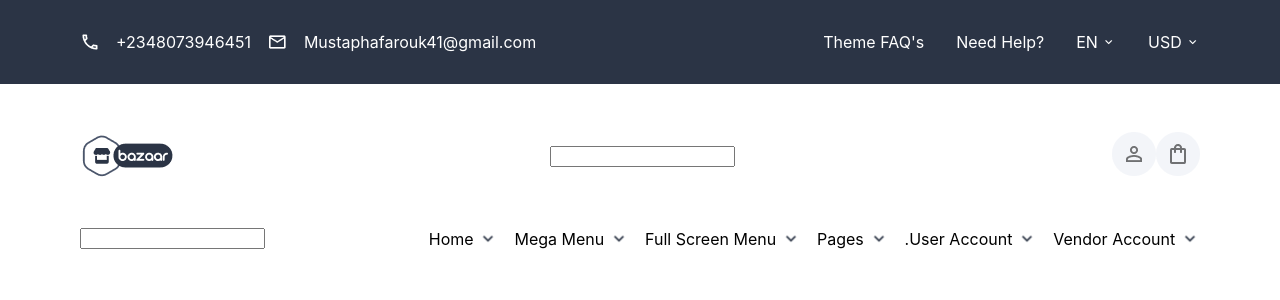
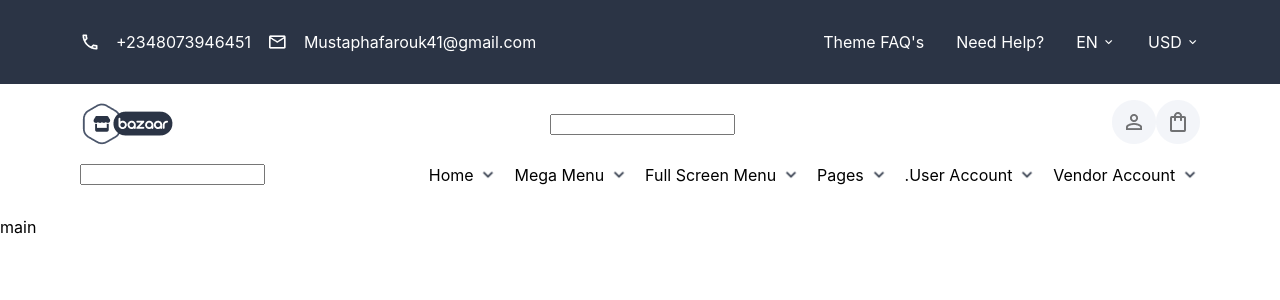
Before and after one commit to Farouk-ayo/ecommerce-, a React (Create React App) app: page / in a window 1280 px wide. Shown: the top 300 px of the page. Built offline with nearby package versions, Linux system fonts and the light colour scheme.

Commit message:
about to create the main page"

```diff
--- a/src/UI/Header.module.css
+++ b/src/UI/Header.module.css
@@ -1,7 +1,7 @@
 .headerSection {
   display: flex;
   flex-direction: column;
-  gap: 3rem;
+  gap: 1rem;
   padding-bottom: 2rem;
   background-color: #ffffff;
 }
--- /dev/null
+++ b/src/UI/Main.js
@@ -0,0 +1,9 @@
+const Main =()=>{
+
+
+
+    return <div>main</div>
+
+}
+
+export default Main
--- a/src/UI/ui.js
+++ b/src/UI/ui.js
@@ -2,12 +2,14 @@ import classes from "./ui.module.css";
 import Header from "./Header";
 import Body from "./Body";
 import React from "react";
+import Main from "./Main";
 
 const Ui = () => {
   return (
     <React.Fragment>
       <Header />
       <Body />
+      <Main />
     </React.Fragment>
   );
 };
```
Also changed, not shown: src/UI/Main.module.css (added).
